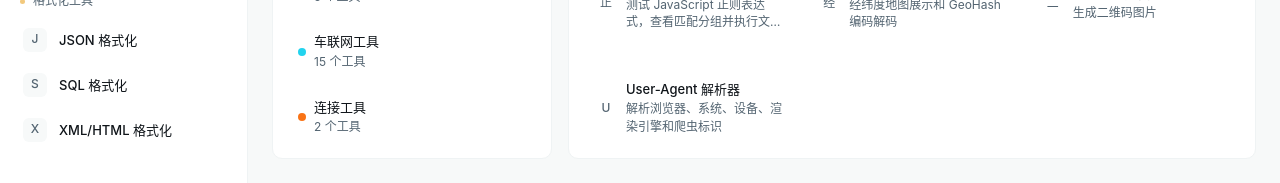
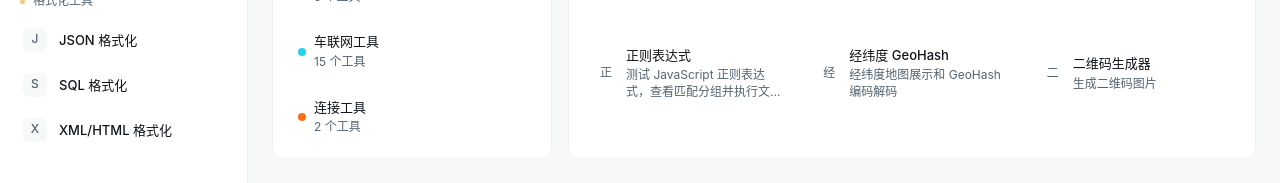
Before and after one commit to yzengchn/toolbox, a Vue app: page / in a window 1280 px wide. Shown: the part 617-800 px from the top of the page. Built offline with nearby package versions, Linux system fonts and the light colour scheme; no server answers.

Commit message:
home quick

```diff
--- a/src/views/Home.vue
+++ b/src/views/Home.vue
@@ -88,6 +88,8 @@ const populatedCategories = toolCategories
     ...category,
     color: getToolCategoryColor(category.id)
   }))
+
+const featuredToolLimit = 9
 const featuredToolIds = [
   'json-formatter',
   'base64-encoder',
@@ -97,13 +99,13 @@ const featuredToolIds = [
   'password-generator',
   'regex-tester',
   'geohash-tool',
-  'qrcode-generator',
-  'user-agent-parser'
+  'qrcode-generator'
 ]
 const toolsById = new Map(allTools.map(tool => [tool.id, tool]))
 const featuredTools = featuredToolIds
   .map(toolId => toolsById.get(toolId))
   .filter((tool): tool is ToolInfo => Boolean(tool))
+  .slice(0, featuredToolLimit)
 
 const updateHomeSeo = async () => {
   const { setSeo, siteConfig } = await import('@/utils/seo')
```
